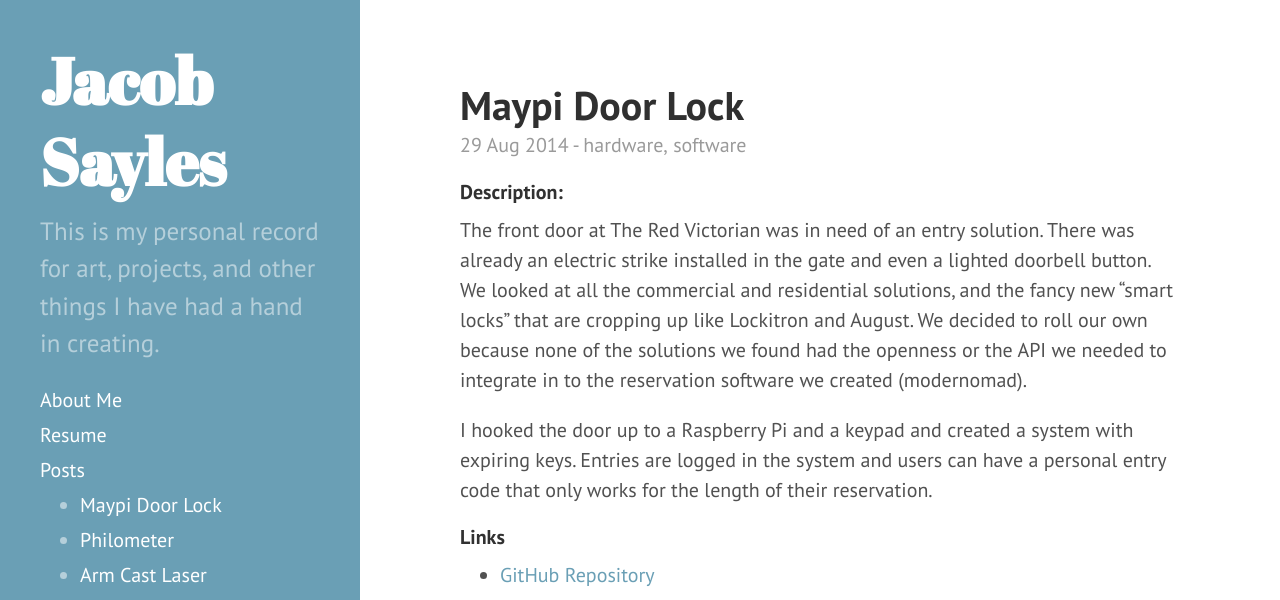
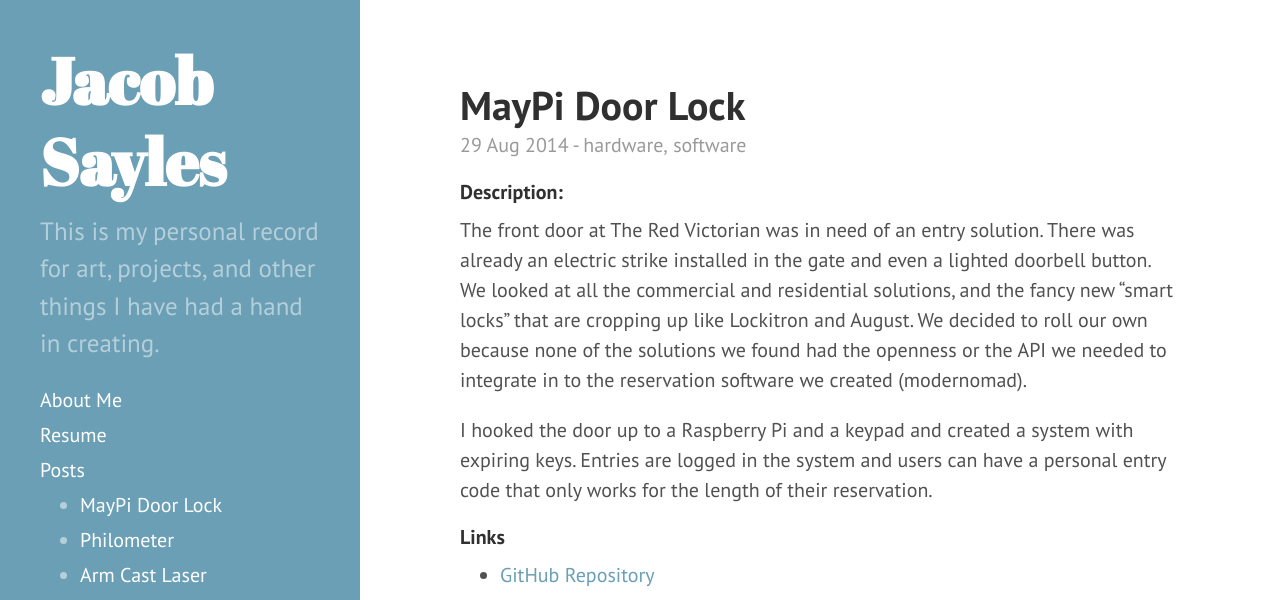
Before and after one commit to jsayles/jsayles.github.io, a Jekyll site: the page built from _posts/2014-08-29-maypi.md, in a window 1280 px wide and 900 px high. Shown: the top 600 px of the window. Built offline with Jekyll 4.4.1, drawn with Linux system fonts in a browser that asks for light colours; Markdown is read by kramdown in place of the engine named in the settings.

Commit message:
changed case on MayPi

```diff
--- a/_posts/2014-08-29-maypi.md
+++ b/_posts/2014-08-29-maypi.md
@@ -1,6 +1,6 @@
 ---
 layout: post
-title: Maypi Door Lock
+title: MayPi Door Lock
 categories: [hardware, software]
 ---
 
--- a/notest.txt
+++ b/notest.txt
@@ -44,8 +44,6 @@ Chicken Coup
 
 Nest Plate
 
-Arm Laser
-
 Speaking Engagements
 -----
 Coworking Europe
@@ -55,5 +53,5 @@ Organizations
 -------------
 Office Nomads - 2007-11-01
 Open Coworking
-Seattle Collaborative Space Alliance
+Seattle Collaborative Space Alliance - 2009-12-09
 Coworking Wiki
```
